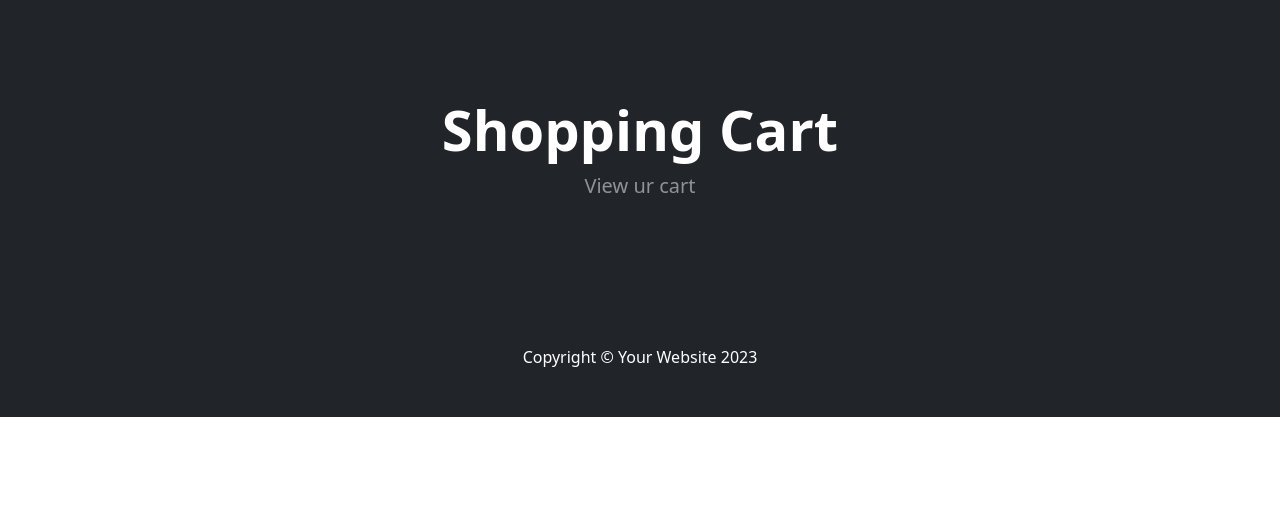
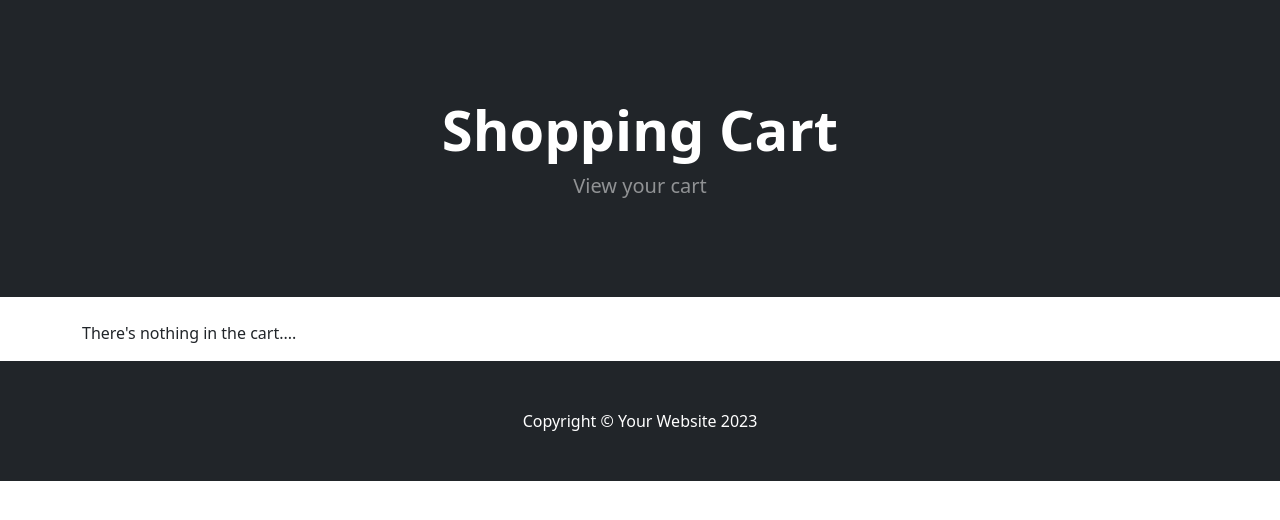
Before and after one commit to 0sinach1/django-ecom-codemy, a Django app: page /cart/ in a window 1280 px wide. Shown: the part 56-576 px from the top of the page. Run offline with Django 5.2, Linux system fonts and the light colour scheme; parts of the project's set-up code (start-up, migrations or seed data) failed here and were passed over; some libraries are stand-ins or nearby versions.

Commit message:
i lost track

```diff
--- /dev/null
+++ b/ecom/cart/cart.py
@@ -0,0 +1,77 @@
+from store.models import Product
+
+class Cart():
+    def __init__(self, requests):
+        self.session = requests.session
+
+        cart = self.session.get('session_key')
+
+        if 'session_key' not in requests.session:
+            cart = self.session['session_key'] = {}
+
+        self.cart = cart
+
+
+    def add(self, product, quantity):
+        product_id = str(product.id)
+        product_qty = str(quantity)
+        if product_id in self.cart:
+            pass
+        else:
+            # self.cart[product_id] = {'price' : str(product.price)}
+            self.cart[product_id] = int(product_qty)
+
+
+        self.session.modified = True
+
+
+    def cart_total(self):
+        quantities = self.cart
+        product_ids =self.cart.keys()
+        products = Product.objects.filter(id__in = product_ids)
+        total = 0
+        for key, value in quantities.items():
+            key = int(key)
+            for product in products:
+                if product.id == key:
+                    if product.is_sale:
+                        total = total + (product.sale_price * value)
+                    else:
+                        total = total + (product.price * value)
+        return total
+
+    def __len__(self):
+        return len(self.cart)
+
+    def get_prods(self):
+        product_ids = self.cart.keys()
+        products = Product.objects.filter(id__in = product_ids)
+
+        return products
+
+    def get_quants(self):
+        quantities = self.cart
+        return quantities
+
+    def update(self, product, quantity):
+        product_id = str(product)
+        product_qty = int(quantity)
+
+
+        ourcart = self.cart
+
+        ourcart[product_id] = product_qty
+
+        self.session.modified = True
+
+        thing = self.cart
+        return thing
+
+
+    def delete(self, product):
+        product_id = str(product)
+        # product_qty = int(quantity)
+        if product_id in self.cart:
+            del self.cart[product_id]
+
+        self.session.modified = True
--- /dev/null
+++ b/ecom/cart/context_processors.py
@@ -0,0 +1,4 @@
+from .cart import Cart
+
+def cart(requests):
+    return {'cart' : Cart(requests)}
--- a/ecom/cart/templates/card_summary.html
+++ b/ecom/cart/templates/card_summary.html
@@ -1,17 +1,116 @@
 {% extends 'base.html' %}
-
+{% load static %}
 
 {% block content %}
-
-        {% load static %}
 <header class="bg-dark py-5">
     <div class="container px-4 px-lg-5 my-5">
         <div class="text-center text-white">
             <h1 class="display-4 fw-bolder">Shopping Cart</h1>
-                    <p class="lead fw-normal text-white-50 mb-0">View ur cart</p>
+            <p class="lead fw-normal text-white-50 mb-0">View your cart</p>
         </div>
     </div>
 </header>
+<br>
+<div class="container">
+    {% if cart_products %}
+        {% for product in cart_products %}
+            <div class="card mb-3">
+                <div class="row g-0">
+                    <div class="col-md-4">
+                        <img src="{{ product.image.url }}" class="img-fluid rounded-start" alt="{{ product.name }}">
+                    </div>
+                    <div class="col-md-8">
+                        <div class="card-body">
+                            <center>
+                                <h5 class="card-title">{{ product.name }}</h5>
+                                <p class="card-text">{{ product.description }}</p>
+                                {% if product.is_sale %}
+                                    <div class="d-flex justify-content-center small text-warning nb-2">
+                                        <div class="bi-star-fill"></div>
+                                        &nbsp;&nbsp;Sale!&nbsp;&nbsp;
+                                        <div class="bi-star-fill"></div>
+                                    </div>
+                                    <strike>${{ product.price }}</strike>
+                                    &nbsp;${{ product.sale_price }}
+                                {% else %}
+                                    ${{ product.price }}
+                                {% endif %}
+                                <br><br>
+                                <div class="row justify-content-center">
+                                    <div class="col-md-2">Quantity:</div>
+                                    <div class="col-md-2">
+                                        <select class="form-select form-select-sm" aria-label="Default select example" id="select{{ product.id }}">
+                                            {% for key, value in quantities.items %}
+                                                {% if key == product.id|slugify %}
+                                                    <option selected>{{ value }}</option>
+                                                {% endif %}
+                                            {% endfor %}
+                                            {% for i in "12345" %}
+                                                <option value="{{ forloop.counter }}">{{ forloop.counter }}</option>
+                                            {% endfor %}
+                                        </select>
+                                    </div>
+                                </div>
+                                <br>
+                                <a href="{% url 'home' %}" class="btn btn-secondary">Home</a>
+                                <button type="button" data-index="{{ product.id }}" class="btn btn-secondary update-cart">Update</button>
+                                <button type="button" data-index="{{ product.id }}" class="btn btn-danger delete-product">Delete</button>
+                            </center>
+                        </div>
+                    </div>
+                </div>
+            </div>
+        {% endfor %}
+        <h3>Total: ${{ totals }}</h3>
+    {% else %}
+        <p>There's nothing in the cart....</p>
+    {% endif %}
+</div>
+
 <!-- Section-->
 
+<script>
+    $(document).on('click', '.update-cart', function(e){
+        e.preventDefault();
+        var productId = $(this).data('index');
+        var qty = $('#select' + productId + ' option:selected').text();
+        $.ajax({
+            type: 'POST',
+            url: "{% url 'cart_update' %}",
+            data: {
+                product_id: productId,
+                product_qty: qty,
+                csrfmiddlewaretoken: '{{ csrf_token }}',
+                action: 'post',
+            },
+            success: function(json){
+                location.reload();
+            },
+            error: function(xhr, errmsg, err){
+                // Optionally handle errors here
+            }
+        });
+    });
+
+    $(document).on('click', '.delete-product', function(e){
+        e.preventDefault();
+        var productId = $(this).data('index');
+        $.ajax({
+            type: 'POST',
+            url: "{% url 'cart_delete' %}",
+            data: {
+                product_id: productId,
+                csrfmiddlewaretoken: '{{ csrf_token }}',
+                action: 'post',
+            },
+            success: function(json){
+                location.reload();
+            },
+            error: function(xhr, errmsg, err){}
+        })
+    }
+)
+</script>
+
+
 {% endblock %}
--- a/ecom/cart/views.py
+++ b/ecom/cart/views.py
@@ -1,13 +1,53 @@
-from django.shortcuts import render
+from django.shortcuts import render, get_object_or_404
+from .cart import Cart
+from store.models import Product
+from django.http import JsonResponse
+from django.contrib import messages
 
-def cart_summary(requests):
-    return render(requests, 'card_summary.html', {})
 
-def cart_add(requests):
-    pass
+def cart_summary(request):
+    cart = Cart(request)
+    cart_products = cart.get_prods
+    quantities = cart.get_quants
+    totals = cart.cart_total()
+    return render(request, 'card_summary.html', {"cart_products" : cart_products, 'quantities' : quantities, 'totals' : totals})
 
-def cart_delete(requests):
-    pass
+def cart_add(request):
+    cart = Cart(request)
+    if request.POST.get('action') == 'post':
+        product_id = int(request.POST.get('product_id'))
 
-def cart_update(requests):
-    pass
+        product_qty = int(request.POST.get('product_qty'))
+
+        product = get_object_or_404(Product, id=product_id)
+
+        cart.add(product=product, quantity = product_qty)
+        cart_quantity = cart.__len__()
+        response =  JsonResponse({'qty': cart_quantity})
+        messages.success(request, ('Product has been added to cart'))
+
+        return response
+
+def cart_delete(request):
+    cart = Cart(request)
+    if request.POST.get('action') == 'post':
+        product_id = int(request.POST.get('product_id'))
+        cart.delete(product = product_id)
+        response = JsonResponse({ 'product': product_id })
+        messages.success(request, ('Item have been removed from cart...'))
+        return response
+
+def cart_update(request):
+    cart = Cart(request)
+    if request.POST.get('action') == 'post':
+        product_id = int(request.POST.get('product_id'))
+
+        product_qty = int(request.POST.get('product_qty'))
+
+        cart.update(product = product_id, quantity = product_qty)
+
+        response = JsonResponse({ 'qty':product_qty })
+        messages.success(request, ('Cart have been updated...'))
+
+        return response
+        # return redirect('cart_summary')
--- a/ecom/ecom/settings.py
+++ b/ecom/ecom/settings.py
@@ -52,6 +52,7 @@ TEMPLATES = [
                 "django.template.context_processors.request",
                 "django.contrib.auth.context_processors.auth",
                 "django.contrib.messages.context_processors.messages",
+                'cart.context_processors.cart'
             ],
         },
     },
--- a/ecom/store/templates/base.html
+++ b/ecom/store/templates/base.html
@@ -14,6 +14,8 @@
         <link href="https://cdn.jsdelivr.net/npm/bootstrap-icons@1.5.0/font/bootstrap-icons.css" rel="stylesheet" />
         <!-- Core theme CSS (includes Bootstrap)-->
         <link href="{% static 'css/styles.css' %}" rel="stylesheet"/>
+        <script src="https://code.jquery.com/jquery-3.6.0.min.js"></script>
+        <script src="https://code.jquery.com/jquery-3.7.1.min.js" integrity="sha256-/JqT3SQfawRcv/BIHPThkBvs0OEvtFFmqPF/lYI/Cxo=" crossorigin="anonymous"></script>
     </head>
     <body>
         <!-- Navigation-->
--- a/ecom/store/templates/navbar.html
+++ b/ecom/store/templates/navbar.html
@@ -26,7 +26,7 @@
                         <a class="btn btn-outline-dark" href="{% url 'cart_summary' %}">
                             <i class="bi-cart-fill me-1"></i>
                             Cart
-                            <span class="badge bg-dark text-white ms-1 rounded-pill">0</span>
+                            <span class="badge bg-dark text-white ms-1 rounded-pill" id = "cart_quantity">{{ cart|length }}</span>
                         </a>
 
 
--- a/ecom/store/urls.py
+++ b/ecom/store/urls.py
@@ -9,4 +9,5 @@ urlpatterns = [
     path("register/", views.register_user, name = 'register'),
     path("product/<int:pk>", views.product, name = 'product'),
     path("category/<str:num>", views.category, name = 'category'),
+    path("category_summary/<str:num>", views.category_summary, name = 'category_summary'),
 ]
```
Also changed, not shown: ecom/store/templates/product.html (added, +90 -0 lines), ecom/store/templates/products.html (deleted, +0 -24 lines), ecom/store/views.py (+6 -6 lines), ecom/db.sqlite3. Lines whose indentation alone changed are shown as unchanged.
